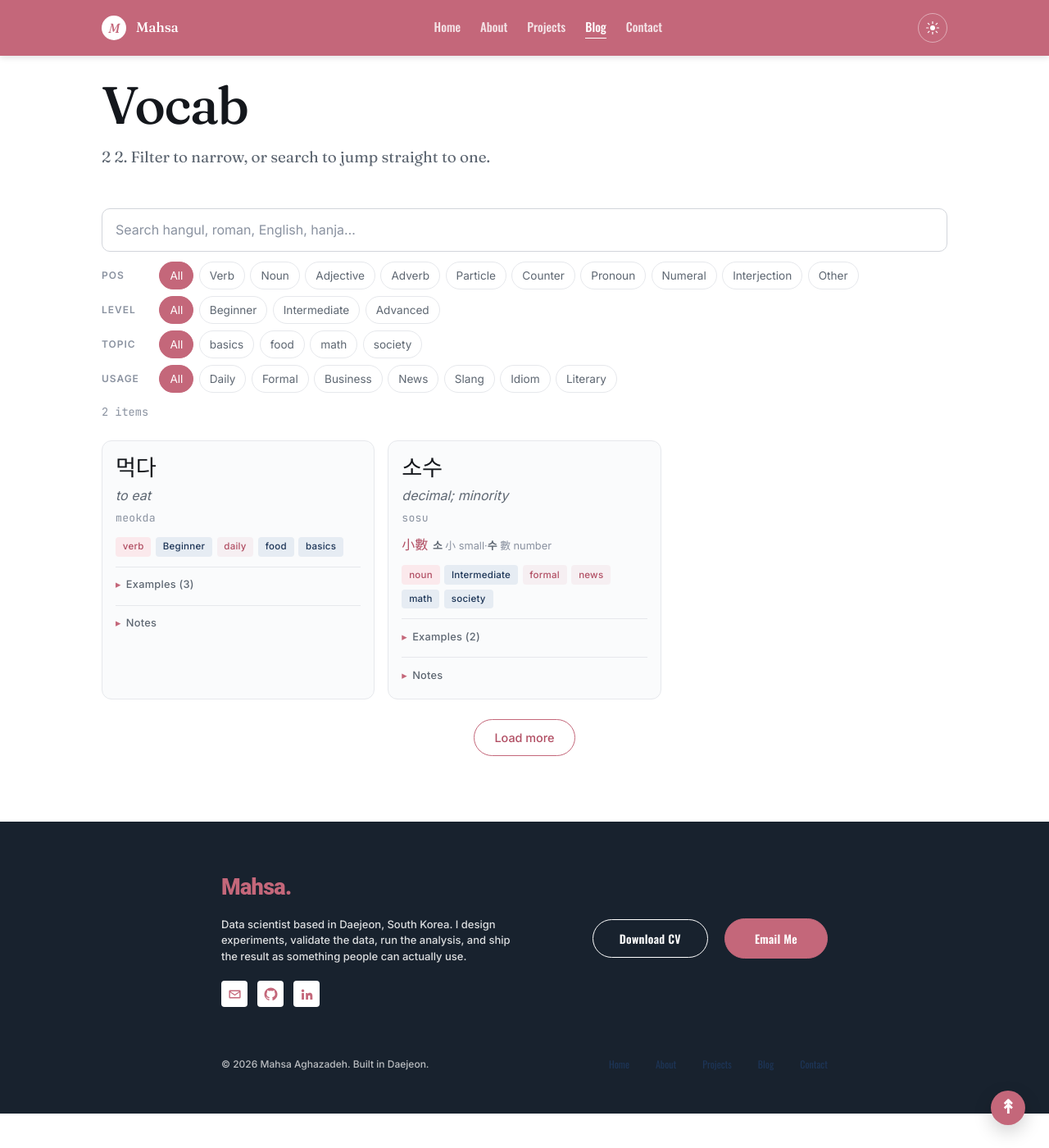
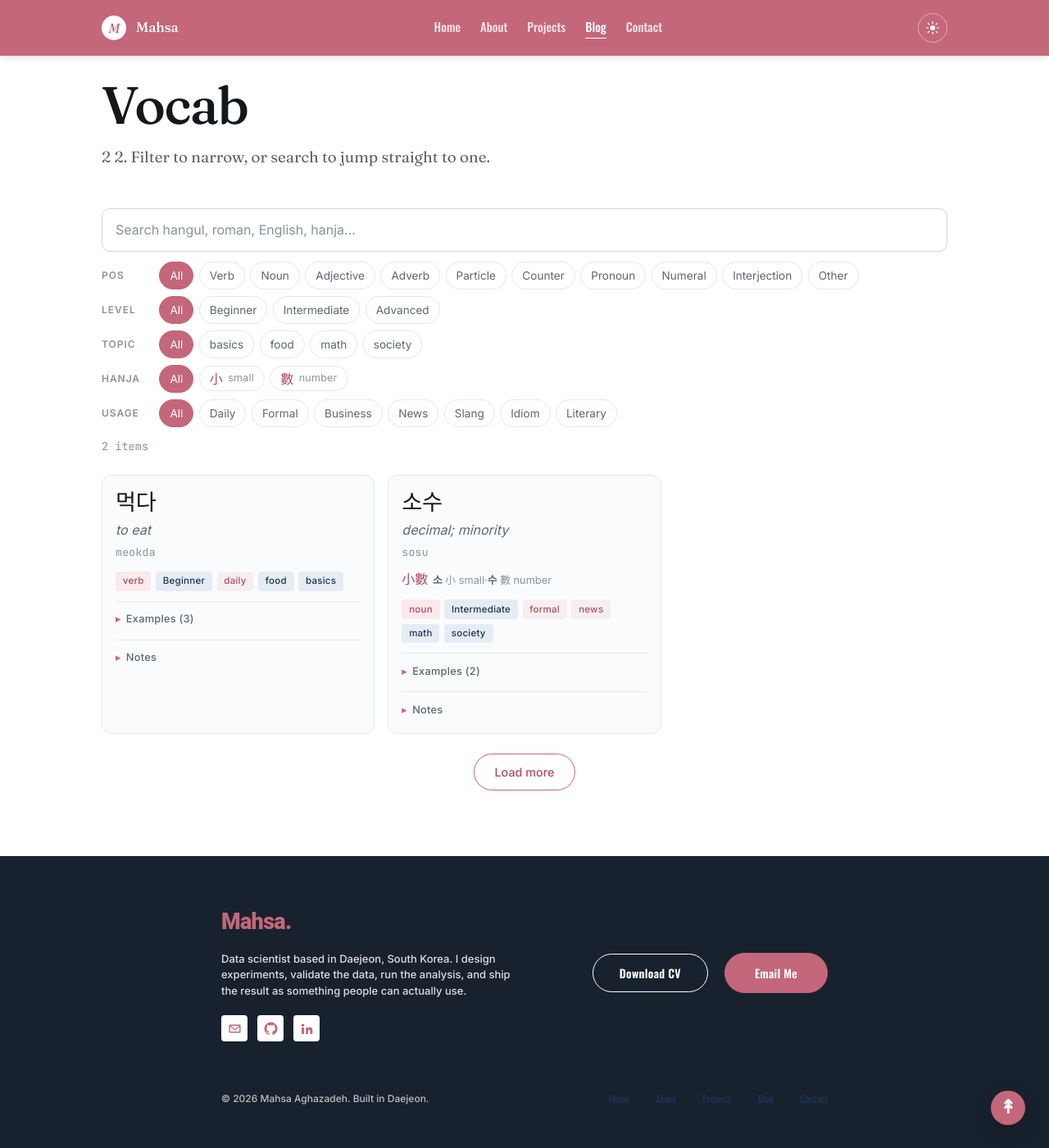
Before and after one commit to mahsa-agz/mahsa-agz.github.io, a Jekyll site: the page built from blog/korean/vocab/index.html, in a window 1280 px wide and 1400 px high, scrolled down 204 px. Shown: the whole window at 82% size. Built offline with Jekyll 4.4.1, drawn with Linux system fonts in a browser that asks for light colours.

Commit message:
korean bye

```diff
--- a/blog/korean/vocab/index.html
+++ b/blog/korean/vocab/index.html
@@ -4,7 +4,8 @@ description: "Searchable, filterable Korean vocabulary with Hanja breakdowns whe
 permalink: /blog/korean/vocab/
 ---
 {%- comment -%}
-  Collect unique topic & usage values from the vocab itself so chips auto-populate.
+  Collect unique topic & Hanja values from the vocab itself so chips auto-populate.
+  Hanja entries are stored as "<char>|<meaning>" so we keep the gloss alongside the character.
 {%- endcomment -%}
 {%- assign all_topics = "" | split: "," -%}
 {%- for w in site.korean_vocab -%}
@@ -13,6 +14,21 @@ permalink: /blog/korean/vocab/
   {%- endfor -%}
 {%- endfor -%}
 {%- assign all_topics = all_topics | sort -%}
+
+{%- assign all_hanja = "" | split: "," -%}
+{%- assign all_hanja_pairs = "" | split: "," -%}
+{%- for w in site.korean_vocab -%}
+  {%- for part in w.hanja_parts -%}
+    {%- if part.hanja and part.hanja != "" -%}
+      {%- unless all_hanja contains part.hanja -%}
+        {%- assign all_hanja = all_hanja | push: part.hanja -%}
+        {%- capture pair -%}{{ part.hanja }}|{{ part.meaning }}{%- endcapture -%}
+        {%- assign all_hanja_pairs = all_hanja_pairs | push: pair -%}
+      {%- endunless -%}
+    {%- endif -%}
+  {%- endfor -%}
+{%- endfor -%}
+{%- assign all_hanja_pairs = all_hanja_pairs | sort -%}
 
 <p class="post__back"><a href="{{ '/blog/korean/' | relative_url }}">← Korean</a></p>
 <header class="page-header" data-reveal>
@@ -56,6 +72,19 @@ permalink: /blog/korean/vocab/
       </div>
       {%- endif -%}
 
+      {%- if all_hanja_pairs.size > 0 -%}
+      <div class="kr-filter-row" data-kr-row="hanja">
+        <span class="kr-filter-row__label">Hanja</span>
+        <button class="kr-chip is-active" type="button" data-kr-value="all">All</button>
+        {%- for pair in all_hanja_pairs -%}
+          {%- assign bits = pair | split: "|" -%}
+          <button class="kr-chip kr-chip--hanja" type="button" data-kr-value="{{ bits[0] }}">
+            <span class="kr-chip__hanja">{{ bits[0] }}</span><span class="kr-chip__gloss">{{ bits[1] }}</span>
+          </button>
+        {%- endfor -%}
+      </div>
+      {%- endif -%}
+
       <div class="kr-filter-row" data-kr-row="usage">
         <span class="kr-filter-row__label">Usage</span>
         <button class="kr-chip is-active" type="button" data-kr-value="all">All</button>
@@ -73,6 +102,8 @@ permalink: /blog/korean/vocab/
     {%- for w in words -%}
       {%- assign topics_csv = w.topics | join: "," -%}
       {%- assign usage_csv = w.usage | join: "," -%}
+      {%- assign hanja_chars = w.hanja_parts | map: "hanja" -%}
+      {%- assign hanja_csv = hanja_chars | join: "," -%}
       {%- capture search_blob -%}{{ w.hangul }} {{ w.roman }} {{ w.en }} {{ w.hanja }} {%- for ex in w.examples -%}{{ ex.ko }} {{ ex.en }} {%- endfor -%}{%- endcapture -%}
       <li class="kr-card"
           data-kr-item
@@ -80,6 +111,7 @@ permalink: /blog/korean/vocab/
           data-level="{{ w.level }}"
           data-topics="{{ topics_csv }}"
           data-usage="{{ usage_csv }}"
+          data-hanja="{{ hanja_csv }}"
           data-search="{{ search_blob | downcase | strip }}">
         <header class="kr-card__head">
           <h3 class="kr-card__hangul">{{ w.hangul }}</h3>
--- a/scripts/korean.js
+++ b/scripts/korean.js
@@ -31,9 +31,9 @@
       if (wanted === "all") continue;
 
       const raw = item.dataset[row] || "";
-      // Multi-value fields (topics, usage) come in as CSV.
-      if (row === "topics" || row === "usage" || row === "topic") {
-        // Note: data attr for "topics" filter row is data-topics; for "usage" is data-usage.
+      // Multi-value fields (topics, usage, hanja) come in as CSV.
+      if (row === "topics" || row === "usage" || row === "topic" || row === "hanja") {
+        // Note: data attr for "topic" filter row is data-topics; others match their row name.
         const attrKey = (row === "topic") ? "topics" : row;
         const values = (item.dataset[attrKey] || "").split(",").map(s => s.trim()).filter(Boolean);
         if (!values.includes(wanted)) return false;
--- a/styles/korean.css
+++ b/styles/korean.css
@@ -131,6 +131,34 @@
   background: var(--rose);
   border-color: var(--rose);
   color: #fff;
+}
+
+/* Hanja chips: 小 small — big character + small gloss inline. */
+.kr-chip--hanja {
+  gap: 0.4rem;
+  padding: 0.25rem 0.75rem;
+}
+
+.kr-chip__hanja {
+  font-family: var(--font-display);
+  font-weight: 500;
+  font-size: 1rem;
+  line-height: 1;
+  color: var(--rose-2, var(--rose));
+}
+
+.kr-chip--hanja.is-active .kr-chip__hanja {
+  color: #fff;
+}
+
+.kr-chip__gloss {
+  font-size: 0.78rem;
+  color: var(--ink-muted);
+  letter-spacing: 0.02em;
+}
+
+.kr-chip--hanja.is-active .kr-chip__gloss {
+  color: rgba(255, 255, 255, 0.85);
 }
 
 .kr-count {
```
Also changed, not shown: blog/index.html (+0 -38 lines).
